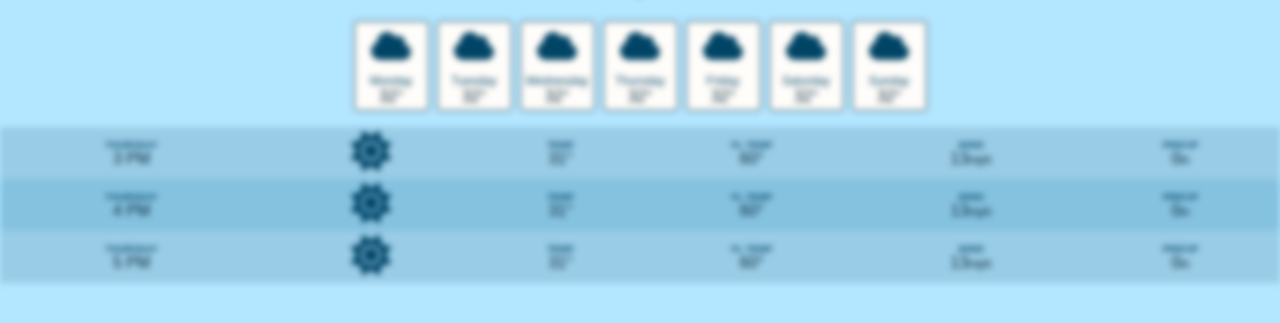
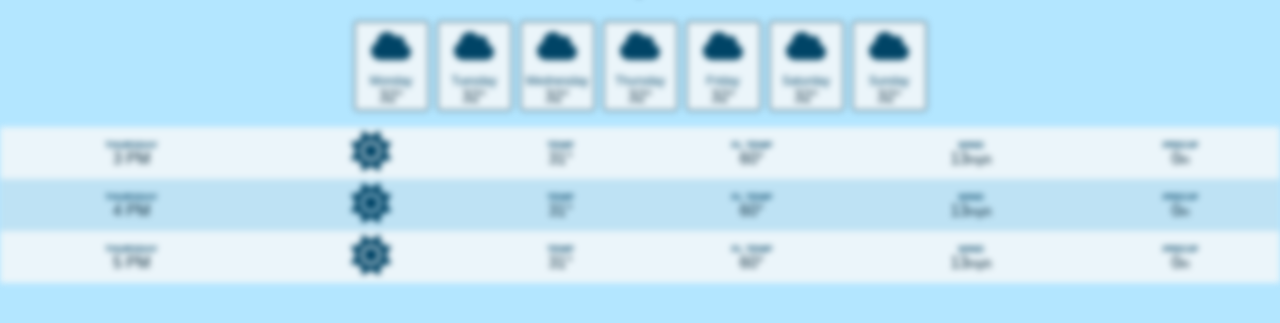
Before and after one commit to Aya-Ogihara/weather-app, a website built with Vite: page index.html in a window 1280 px wide. Shown: the part 107-430 px from the top of the page. Built offline with nearby package versions, Linux system fonts and the light colour scheme; no server answers.

Commit message:
💄 Update color scheme

```diff
--- a/style.css
+++ b/style.css
@@ -95,7 +95,7 @@ day section
   display: flex;
   flex-direction: column;
   align-items: center;
-  background: #fffdfa;
+  background: hsl(200, 60%, 95%);
   border: 1px solid hsl(200, 100%, 10%);
   border-radius: .2rem;
   padding: .25rem;
@@ -117,11 +117,11 @@ hour section
 }
 
 .hour-row {
-  background-color: hsl(200, 60%, 75%);
+  background-color: hsl(200, 60%, 95%);
 }
 
 .hour-row:nth-child(2n) {
-  background-color: hsl(200, 60%, 70%);
+  background-color: hsl(200, 70%, 85%);
 }
 
 .hour-row > td {
```
